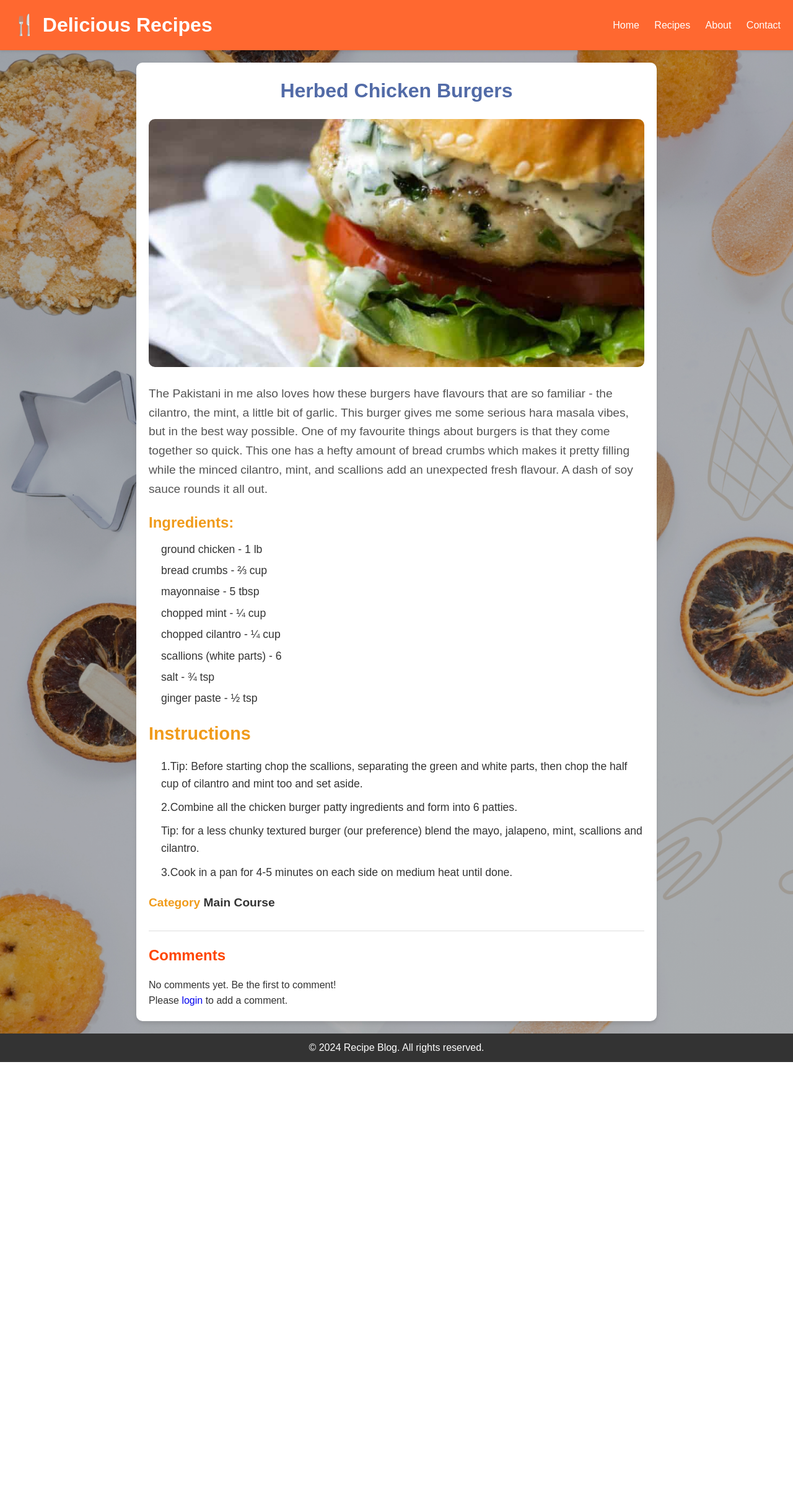
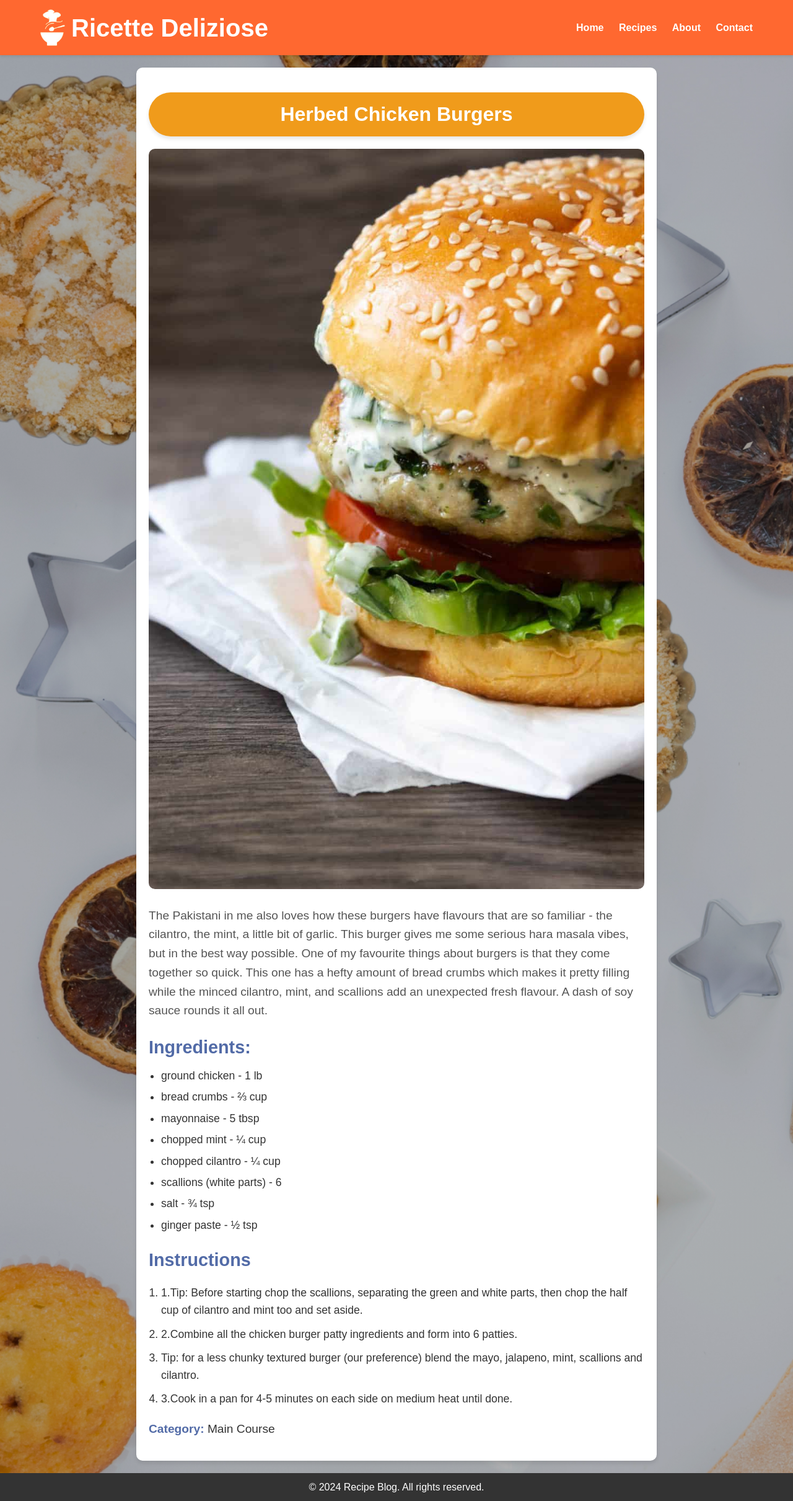
Before and after one commit to Rida3535/RecipeBlog, a Flask app: page /recipe/2 in a window 1280 px wide. Shown: the whole page at 62% size. Before the commit the page ends 1713 px from the top, so only its background shows below. Run offline with Flask 3, Linux system fonts and the light colour scheme; data comes from the database, SQL or seed files in the repository.

Commit message:
changes in recipe_details

```diff
--- a/FinalFolder/static/css/recipe.css
+++ b/FinalFolder/static/css/recipe.css
@@ -7,7 +7,6 @@ body, h1, h2, h3, p, a, button {
 }
 
 body h2{
-    color:#fff;
     margin-bottom: 20px;
     margin-top: 20px;
     color: #fff;
@@ -172,7 +171,7 @@ header nav a:hover {
 .card-buttons .btn-view {
     display: block;
     margin: 10px auto;
-    background: #526ba7; /* Green */
+    background: #526ba7;
     color: white;
     padding: 10px 15px;
     border-radius: 5px;
--- a/FinalFolder/static/css/recipe_details.css
+++ b/FinalFolder/static/css/recipe_details.css
@@ -4,7 +4,7 @@ body, h1, h2, h3, p, a, ul, li, form, textarea, button {
     padding: 0;
     font-family: 'Poppins', sans-serif;
     text-decoration: none;
-    list-style: none;
+   /* list-style: none; */
     box-sizing: border-box;
 }
 
@@ -31,6 +31,7 @@ header .container {
     display: flex;
     justify-content: space-between;
     align-items: center;
+    padding: 0 45px;
 }
 
 header .logo-title {
@@ -53,12 +54,12 @@ header .logo-title h1 {
 header nav a {
     margin-left: 20px;
     color: white;
-    font-weight: 500;
-    transition: color 0.3s;
+    font-weight: bold;
 }
 
 header nav a:hover {
     color: #ffe6dc;
+    text-decoration: underline;
 }
 
 /* Recipe Detail Container */
@@ -72,16 +73,21 @@ header nav a:hover {
 }
 
 .recipe-detail-container h1 {
+    margin-bottom: 20px;
+    margin-top: 20px;
+    color: #fff;
+    background-color: #f09b1b;
+    padding: 10px 20px;
+    font-size: 2em;
+    border-radius: 50px;
     text-align: center;
-    color: #526ba7;
-    margin-bottom: 20px;
-    font-size: 2em;
+    box-shadow: 0 4px 6px rgba(0, 0, 0, 0.1);
 }
 
 /* Recipe Image */
 .recipe-image img {
     width: 100%;
-    max-height: 400px;
+    max-height: auto;
     object-fit: cover;
     border-radius: 10px;
     margin-bottom: 20px;
@@ -95,9 +101,9 @@ header nav a:hover {
 }
 
 /* Recipe Ingredients */
-.recipe-ingredients h3 {
-    font-size: 1.5em;
-    color: #f09b1b;
+.recipe-ingredients h2 {
+    font-size: 1.8em;
+    color: #526ba7;
     margin-bottom: 10px;
 }
 
@@ -115,7 +121,7 @@ header nav a:hover {
 /* Recipe Instructions */
 .recipe-instructions h2 {
     font-size: 1.8em;
-    color: #f09b1b;
+    color: #526ba7;
     margin-bottom: 15px;
 }
 
@@ -134,83 +140,11 @@ header nav a:hover {
 .recipe-category {
     font-size: 1.2em;
     margin: 15px 0;
-    font-weight: bold;
 }
 
 .recipe-category strong {
-    color: #f09b1b;
-}
-
-/* Recipe Rating */
-.recipe-rating {
-    font-size: 1.2em;
-    color: #ff4500;
-    margin-bottom: 20px;
-}
-
-/* Comment Section */
-.recipe-comments {
-    margin-top: 30px;
-    padding-top: 20px;
-    border-top: 1px solid #ddd;
-}
-
-.recipe-comments h3 {
-    font-size: 1.5em;
-    color: #ff4500;
-    margin-bottom: 15px;
-}
-
-.recipe-comments ul {
-    margin-top: 10px;
-    padding-left: 20px;
-}
-
-.recipe-comments li {
-    margin-bottom: 15px;
-    font-size: 1em;
-    color: #333;
-}
-
-.recipe-comments strong {
-    color: #ff4500;
-}
-
-/* Add Comment Form */
-form {
-    margin-top: 20px;
-}
-
-textarea {
-    width: 100%;
-    height: 100px;
-    border: 1px solid #ccc;
-    border-radius: 5px;
-    padding: 10px;
-    font-size: 1em;
-    resize: none;
-    margin-bottom: 10px;
-}
-
-textarea:focus {
-    outline: none;
-    border-color: #ff4500;
-    box-shadow: 0 0 5px rgba(255, 69, 0, 0.5);
-}
-
-button {
-    background: #ff7f50;
-    color: white;
-    padding: 10px 20px;
-    border: none;
-    border-radius: 5px;
-    font-size: 1em;
-    cursor: pointer;
-    transition: background 0.3s ease;
-}
-
-button:hover {
-    background: #ff4500;
+    color: #526ba7;
+    font-weight: bold;
 }
 
 /* Footer */
--- a/FinalFolder/templates/recipe_details.html
+++ b/FinalFolder/templates/recipe_details.html
@@ -12,7 +12,12 @@
 <body>
     <header>
         <div class="container">
-            <h1>🍴 Delicious Recipes</h1>
+            <!-- Logo and Title -->
+            <div class="logo-title">
+                <img src="{{ url_for('static', filename='images/logo.png') }}" alt="Logo" class="logo" width="40"
+                    height="59">
+                <h1>Ricette Deliziose</h1>
+            </div>
             <nav>
                 <a href="{{ url_for('home') }}">Home</a>
                 <a href="{{ url_for('recipe') }}">Recipes</a>
@@ -42,7 +47,7 @@
 
         <!-- Recipe Ingredients -->
         <div class="recipe-ingredients">
-            <h3>Ingredients:</h3>
+            <h2>Ingredients:</h2>
             <ul>
                 {% for ingredient in recipe.ingredients %}
                 <li>{{ ingredient.name }} - {{ ingredient.quantity }}</li>
@@ -66,39 +71,8 @@
 
         <!-- Recipe Category -->
         <div class="recipe-category">
-            <p><strong>Category  </strong> {{ recipe.category }}</p>
+            <p><strong>Category:  </strong> {{ recipe.category }}</p>
         </div>
-
-        <!-- Recipe Rating -->
-        {% if recipe.rating %}
-        <div class="recipe-rating">
-            <p><strong>Rating:</strong> {{ recipe.rating }} / 5</p>
-        </div>
-        {% endif %}
-
-        <!-- Comment Section -->
-        <div class="recipe-comments">
-            <h3>Comments</h3>
-            {% if recipe.comments %}
-            <ul>
-                {% for comment in recipe.comments %}
-                <li><strong>{{ comment.username }}:</strong> {{ comment.text }}</li>
-                {% endfor %}
-            </ul>
-            {% else %}
-            <p>No comments yet. Be the first to comment!</p>
-            {% endif %}
-        </div>
-
-        <!-- Add Comment Form -->
-        {% if 'user_id' in session %}
-        <form method="POST" action="{{ url_for('add_comment', recipe_id=recipe.id) }}">
-            <textarea name="comment" placeholder="Add a comment..." required></textarea>
-            <button type="submit">Post Comment</button>
-        </form>
-        {% else %}
-        <p>Please <a href="{{ url_for('login') }}">login</a> to add a comment.</p>
-        {% endif %}
     </div>
 
     <!-- Footer -->
```
